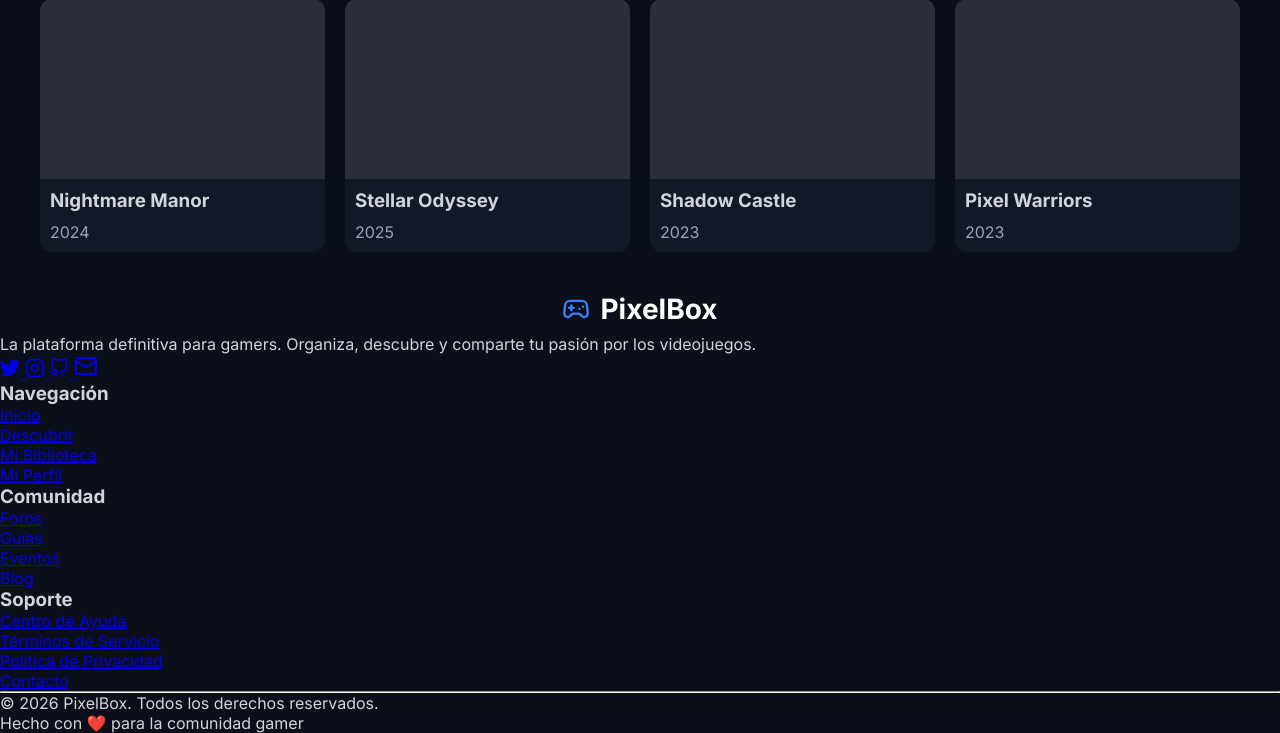
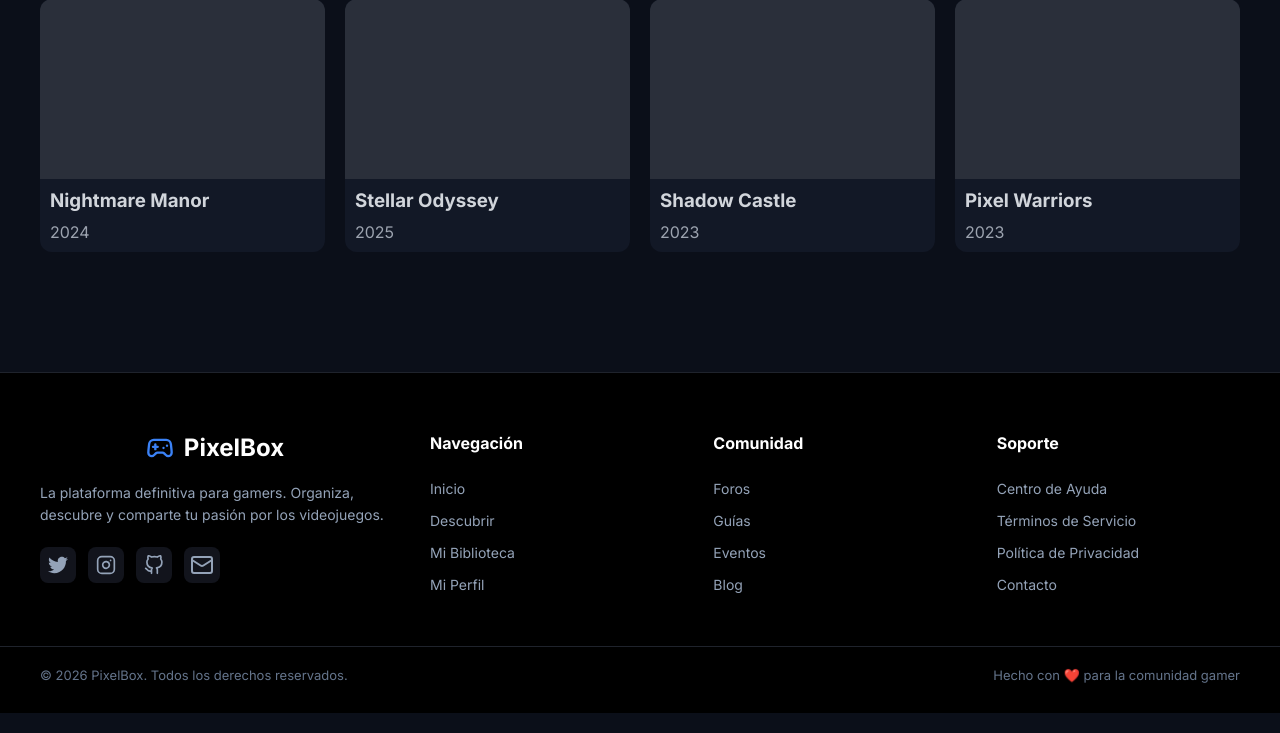
Before and after one commit to Nuriaadr/PixelBoxTFG-final, a PHP site: page /html/biblioteca.html in a window 1280 px wide. Shown: the part 787-1520 px from the top of the page. Run offline with PHP 8.4, Linux system fonts and the light colour scheme.

Commit message:
css footer

```diff
--- a/PixelBoxTFG-master/estilos/style.css
+++ b/PixelBoxTFG-master/estilos/style.css
@@ -565,3 +565,151 @@ input:focus {
     border-radius: 10px;
     font-size: 12px;
 }
+
+/* ===================== FOOTER (ESTILO CAPTURA) ===================== */
+
+.main-footer {
+    background-color: #000; /* Fondo negro total como en la imagen */
+    padding: 60px 0 30px 0;
+    margin-top: 80px;
+    border-top: 1px solid #1f232c;
+}
+
+.footer-container {
+    max-width: 1400px;
+    margin: 0 auto;
+    padding: 0 40px;
+    display: flex;
+    justify-content: space-between;
+    flex-wrap: wrap; /* Permite que bajen las columnas en móvil */
+    gap: 40px;
+}
+
+.footer-col {
+    flex: 1;
+    min-width: 200px; /* Tamaño mínimo para que no se estrujen */
+}
+
+/* Columna de la marca (más ancha) */
+.brand-col {
+    flex: 2;
+    max-width: 350px;
+}
+
+.brand-col .logo {
+    display: flex;
+    align-items: center;
+    gap: 10px;
+    font-size: 24px;
+    font-weight: 800;
+    color: white;
+    margin-bottom: 20px;
+}
+
+.brand-col .logo i {
+    color: #3b82f6; /* Azul del mando */
+}
+
+.brand-col p {
+    color: #94a3b8;
+    line-height: 1.6;
+    font-size: 14px;
+    margin-bottom: 20px;
+}
+
+/* Redes Sociales */
+.social-links {
+    display: flex;
+    gap: 12px;
+}
+
+.social-links a {
+    width: 36px;
+    height: 36px;
+    background-color: #12141c;
+    border-radius: 8px;
+    display: flex;
+    align-items: center;
+    justify-content: center;
+    color: #94a3b8;
+    transition: 0.3s;
+}
+
+.social-links a:hover {
+    background-color: #3b82f6;
+    color: white;
+}
+
+/* Columnas de enlaces */
+.footer-col h3 {
+    color: white;
+    font-size: 16px;
+    font-weight: 700;
+    margin-bottom: 25px;
+}
+
+.footer-col ul {
+    list-style: none;
+    padding: 0;
+}
+
+.footer-col ul li {
+    margin-bottom: 12px;
+}
+
+.footer-col ul li a {
+    color: #94a3b8;
+    text-decoration: none;
+    font-size: 14px;
+    transition: 0.2s;
+}
+
+.footer-col ul li a:hover {
+    color: white;
+}
+
+/* Línea divisoria y Copyright */
+.footer-divider {
+    border: 0;
+    border-top: 1px solid #1f232c;
+    margin: 40px auto 20px auto;
+    max-width: 1400px;
+}
+
+.footer-bottom {
+    max-width: 1400px;
+    margin: 0 auto;
+    padding: 0 40px;
+    display: flex;
+    justify-content: space-between;
+    align-items: center;
+    color: #64748b;
+    font-size: 13px;
+}
+
+.footer-bottom .heart {
+    color: #ef4444; /* Rojo para el corazón */
+}
+
+/* RESPONSIVE */
+@media (max-width: 768px) {
+    .footer-container {
+        flex-direction: column; /* Una columna en móviles */
+        text-align: center;
+    }
+
+    .brand-col {
+        max-width: 100%;
+        margin: 0 auto;
+    }
+
+    .social-links {
+        justify-content: center;
+    }
+
+    .footer-bottom {
+        flex-direction: column;
+        gap: 10px;
+        text-align: center;
+    }
+}
```
